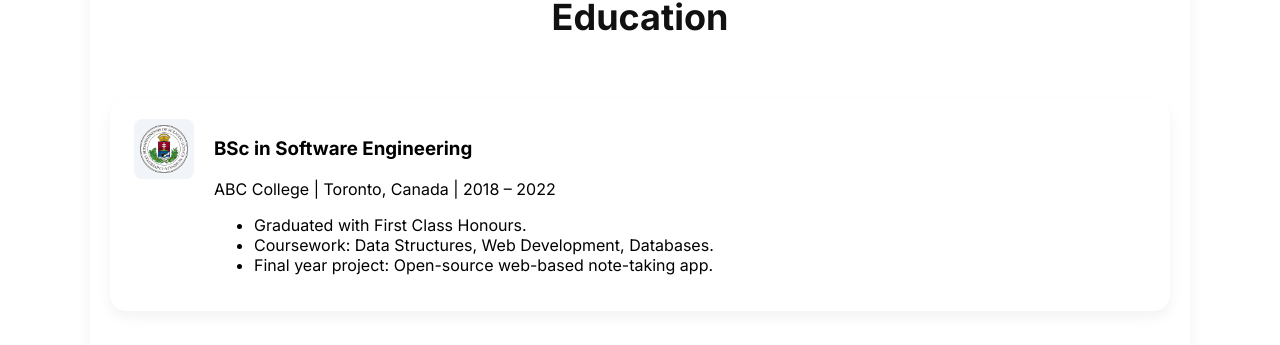
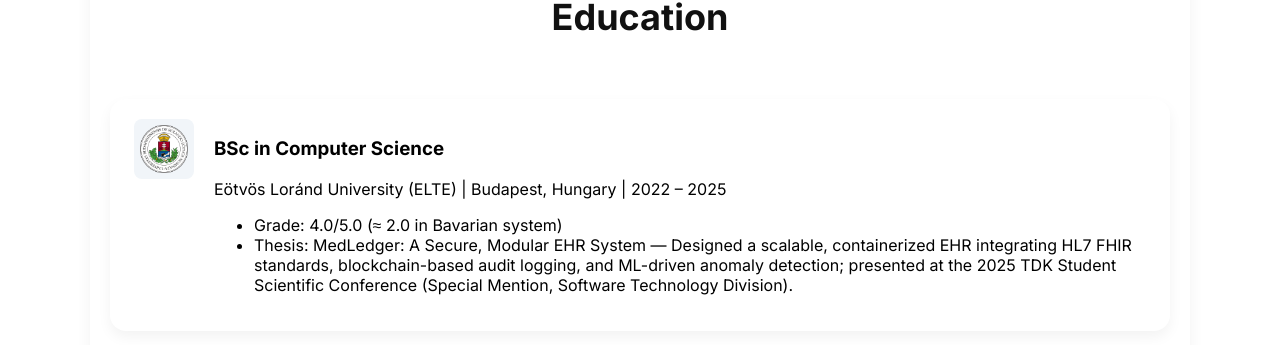
Before and after one commit to NavneetKishanS/portfolio, a React (Create React App) app: page / in a window 1280 px wide. Shown: the part 2618-2963 px from the top of the page. Built offline with nearby package versions, Linux system fonts and the light colour scheme; the HTML template or start-up script is replaced by a standard one.

Commit message:
education section revamp

```diff
--- a/src/data/educationData.js
+++ b/src/data/educationData.js
@@ -12,15 +12,15 @@ const educationData = [
 //     ]
 //   },
   {
-    degree: "BSc in Software Engineering",
-    institution: "ABC College",
-    location: "Toronto, Canada",
-    duration: "2018 – 2022",
+    degree: "BSc in Computer Science",
+    institution: "Eötvös Loránd University (ELTE)",
+    location: "Budapest, Hungary",
+    duration: "2022 – 2025",
     logo: "/logos/ELTE_logo.png", // place this in public/logos/
     description: [
-      "Graduated with First Class Honours.",
-      "Coursework: Data Structures, Web Development, Databases.",
-      "Final year project: Open-source web-based note-taking app."
+      "Grade: 4.0/5.0 (≈ 2.0 in Bavarian system)",
+      // "Coursework: Data Structures, Web Development, Databases.",
+      "Thesis: MedLedger: A Secure, Modular EHR System — Designed a scalable, containerized EHR integrating HL7 FHIR standards, blockchain-based audit logging, and ML-driven anomaly detection; presented at the 2025 TDK Student Scientific Conference (Special Mention, Software Technology Division)."
     ]
   }
 ];
```
